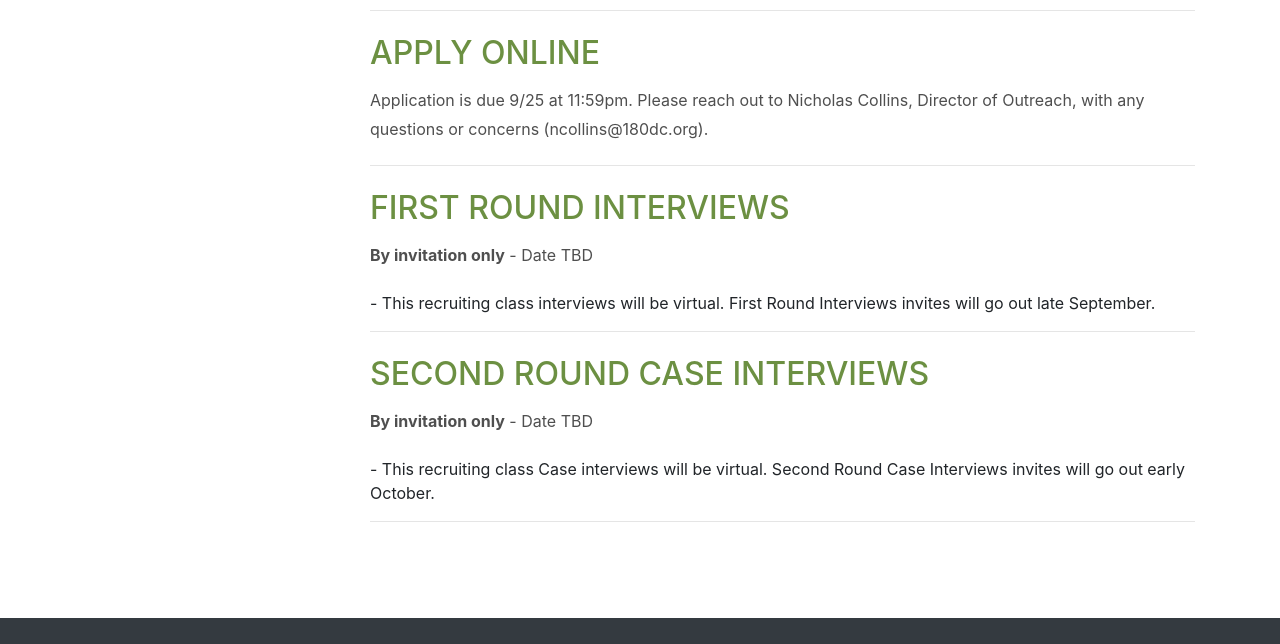
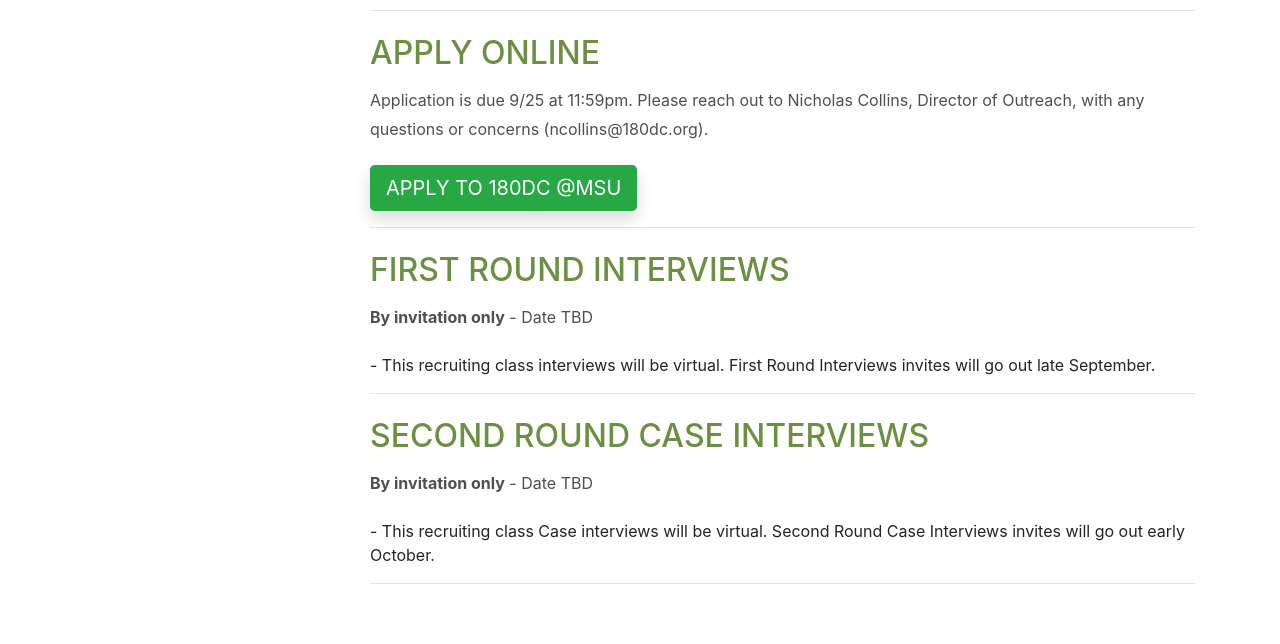
Before and after one commit to colli763/180msuwebsite, a website: page join.timeline.html in a window 1280 px wide. Shown: the part 1618-2262 px from the top of the page. Drawn offline with nearby package versions, Linux system fonts and the light colour scheme.

Commit message:
Added the application link

```diff
--- a/join.timeline.html
+++ b/join.timeline.html
@@ -95,8 +95,7 @@
             <p class="bcolor">
                 Application is due 9/25 at 11:59pm. Please reach out to Nicholas Collins, Director of Outreach, with any questions or concerns (ncollins@180dc.org).
             </p>
-            <!-- <a class="btn btn-success btn-lg border-0 shadow" href="https://msu.co1.qualtrics.com/jfe/form/SV_diG3y7wip8AkJhz" >APPLY TO 180DC @MSU</a>
-            -->
+            <a class="btn btn-success btn-lg border-0 shadow" href="https://msu.co1.qualtrics.com/jfe/form/SV_diG3y7wip8AkJhz" >APPLY TO 180DC @MSU</a>
             <hr>
             <h2 class="b">FIRST ROUND INTERVIEWS</h2>
             <p class="bcolor">
```
